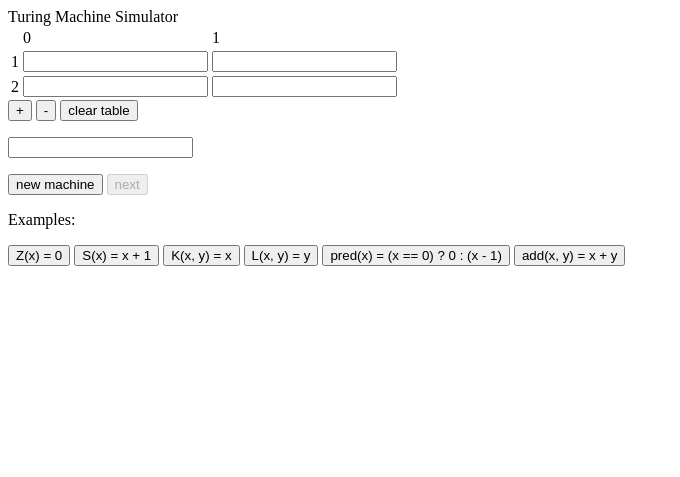
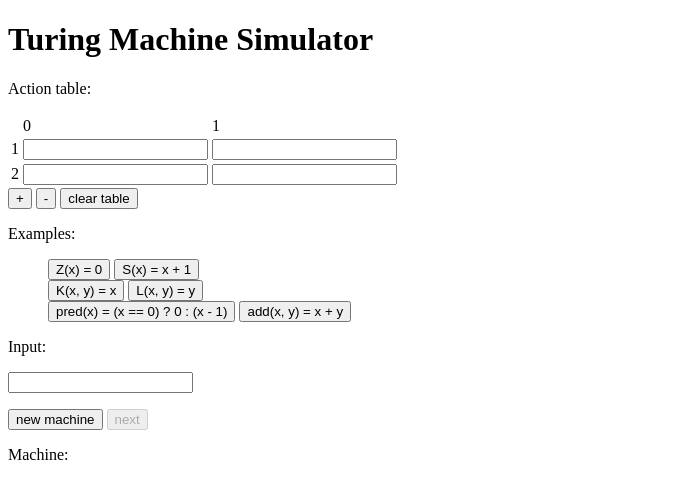
Before and after one commit to stanleytangerror/TuringMachineSimulator, a plain HTML site: page machine.html in a window 1280 px wide. Shown: the whole page, without its empty margins (0-680 px from the left). Drawn offline with Linux system fonts and the light colour scheme.

Commit message:
charset utf-8

```diff
--- a/machine.html
+++ b/machine.html
@@ -2,15 +2,19 @@
 <html>
 
   <head>
+    <meta http-equiv="content-type" content="text/html; charset=UTF8">
     <title>Turing Machine</title>
     <script src="table.js"></script>
   </head>
 
   <body onload="pageLoaded(2)">
     <div id="simulator">
-      <div>Turing Machine Simulator</div>
+      <div>
+        <h1>Turing Machine Simulator</h1>
+      </div>
       <div id="machine">
         <div>
+          <p>Action table:</p>
           <table id="action-table">
             <tr class="row-mark">
               <td></td>
@@ -25,6 +29,24 @@
           <button id="clear-table" onclick="clearTable()">clear table</button>
         </div>
         <div>
+          <p>Examples:</p>
+          <ul style="list-style-type:none">
+          <li>
+            <button id="function-Z" onclick="Z()">Z(x) = 0</button>
+            <button id="function-S" onclick="S()">S(x) = x + 1</button>
+          </li>
+          <li>
+            <button id="function-K" onclick="K()">K(x, y) = x</button>
+            <button id="function-L" onclick="L()">L(x, y) = y</button>
+          </li>
+          <li>
+            <button id="function-pred" onclick="pred()">pred(x) = (x == 0) ? 0 : (x - 1)</button>
+            <button id="function-add" onclick="add()">add(x, y) = x + y</button>
+          </li>
+          </ul>
+        </div>
+        <div>
+          <p>Input:</p>
           <p>
             <input id="tape-value" type="text"></input>
           </p>
@@ -32,15 +54,7 @@
           <button id="next-button" onclick="next()">next</button>
         </div>
         <div>
-          <p>Examples:</p>
-          <button id="function-Z" onclick="Z()">Z(x) = 0</button>
-          <button id="function-S" onclick="S()">S(x) = x + 1</button>
-          <button id="function-K" onclick="K()">K(x, y) = x</button>
-          <button id="function-L" onclick="L()">L(x, y) = y</button>
-          <button id="function-pred" onclick="pred()">pred(x) = (x == 0) ? 0 : (x - 1)</button>
-          <button id="function-add" onclick="add()">add(x, y) = x + y</button>
-        </div>
-        <div>
+          <p>Machine:</p>
           <canvas id="machine-canvas" width="300" height="200"></canvas>
         </div>
       </div>
--- a/table.js
+++ b/table.js
@@ -215,7 +215,8 @@ function drawMachine(tapeValue, scanner, state) {
 }
 
 function drawScanner(painter, baseX, baseY, index, state) {
-      painter.fillText(String.fromCharCode(8593), baseX + 20 * index, baseY + 20 * 1, 20);
+      painter.fillText("↑", baseX + 20 * index, baseY + 20 * 1, 20);
+//      painter.fillText(String.fromCharCode(8593), baseX + 20 * index, baseY + 20 * 1, 20);
       painter.fillText(state, baseX + 20 * index, baseY + 20 * 2, 20);
 }
 
```
